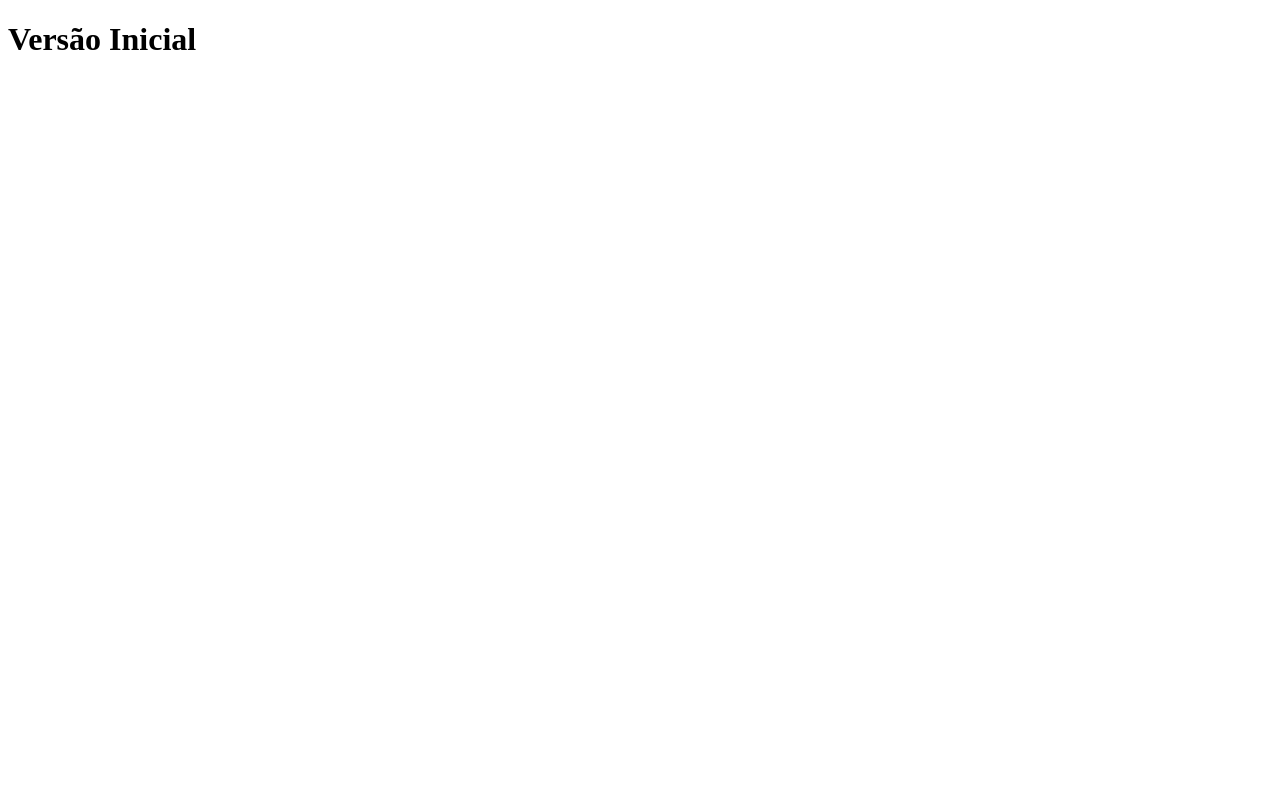
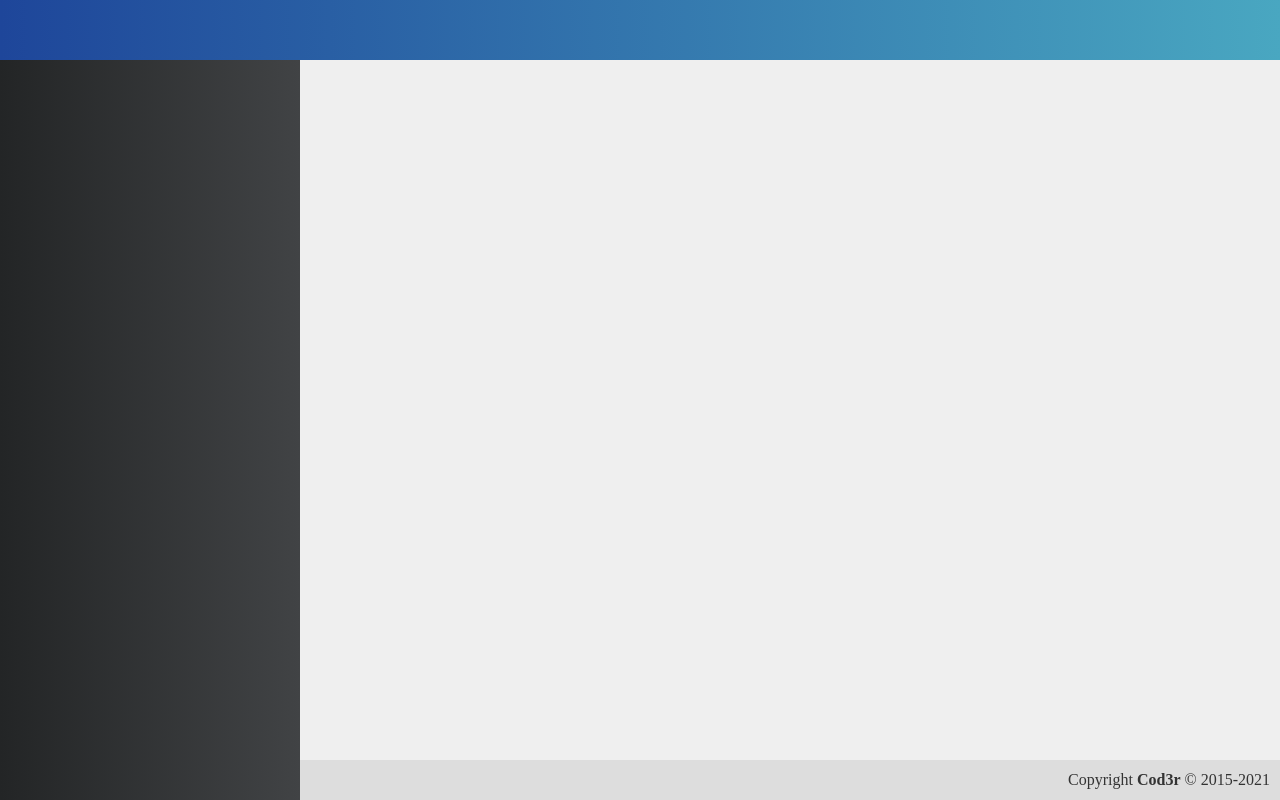
Before and after one commit to polyanetuag/knowledge, a Vue app in the folder versao-inicial/frontend/: page / in a window 1280 px wide. Built offline with nearby package versions, Linux system fonts and the light colour scheme.

Commit message:
rendering components

```diff
--- a/versao-inicial/frontend/src/App.vue
+++ b/versao-inicial/frontend/src/App.vue
@@ -1,15 +1,44 @@
 <template>
 	<div id="app">
-		<h1>Versão Inicial</h1>
+		<Content />
+		<Header />
+		<Menu />
+		<Footer />
 	</div>
 </template>
 
 <script>
+import Content from './components/template/Content'
+import Header from './components/template/Header'
+import Menu from './components/template/Menu'
+import Footer from './components/template/Footer'
+
 export default {
 	name: "App",
+	components: { Content, Header, Menu, Footer}
 }
 </script>
 
 <style>
+	* {
+		font-family: 'Lato, sans-serif';
+	}
 
+	body {
+		margin: 0;
+	}
+
+	#app {
+		-webkit-font-smoothing: antialiased;
+		-moz-osx-font-smoothing: grayscale;
+		height: 100vh;
+		display: grid;
+		grid-template-rows: 60px 1fr 40px;
+		grid-template-columns: 300px 1fr;
+		grid-template-areas:
+			'header header'
+			'menu content'
+			'menu footer' ;
+
+	}
 </style>
```
